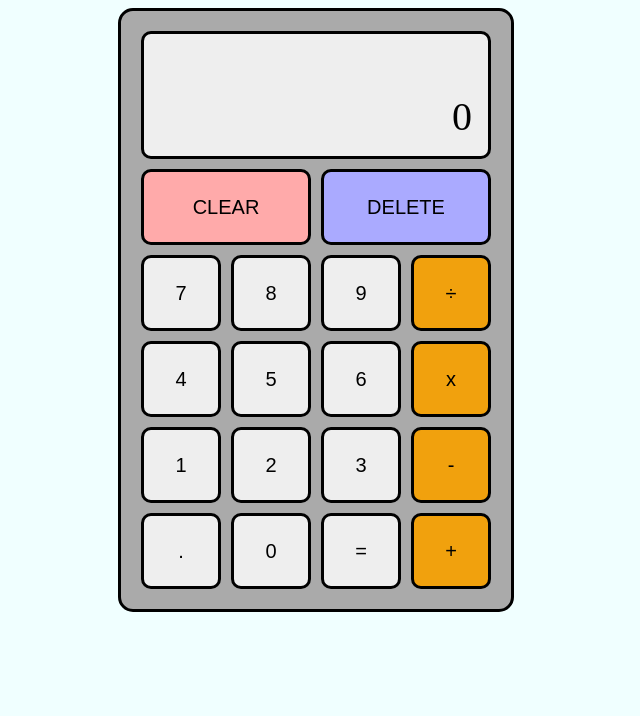
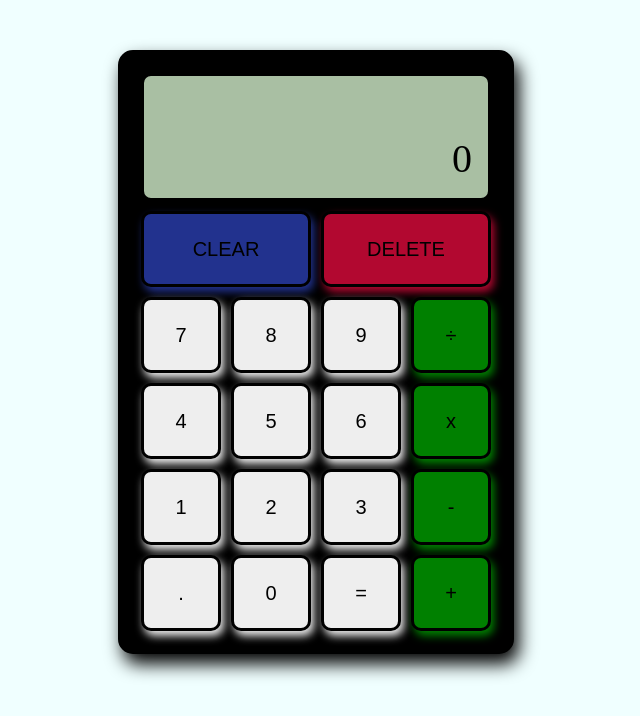
Before and after one commit to Amukayoung/Calculator, a plain HTML site: page index.html in a window 1280 px wide. Shown: the whole page, without its empty margins (324-964 px from the left). Drawn offline with Linux system fonts and the light colour scheme.

Commit message:
Updated UI styles

```diff
--- a/index.html
+++ b/index.html
@@ -10,6 +10,8 @@
 </head>
 
 <body>
+
+
     <div class="content">
         <div class="calculator">
             <div class="display">
@@ -82,10 +84,9 @@
             </div>
 
     <div class="popup">
-        <div>Cannot divide by 0!</div>
+        <div>Can't Divide a Number by 0</div>
         <button>Got it</button>
     </div>
-
 
     <div class="overlay"></div>
         </div>
--- a/styles.css
+++ b/styles.css
@@ -5,24 +5,27 @@ body{
 .content {
     display: flex;
     justify-content: center;
+    margin-top: 50px;
+
 }
 
 .calculator {
     width: 350px;
-    background-color: #aaa;
+    background-color: black;
     padding: 20px;
     display: flex;
     flex-direction: column;
     gap: 10px;
     border-radius: 15px;
     border-style: solid;
+    box-shadow: 5px 10px 18px black;
 }
 .display {
     display: flex;
     flex-direction: column;
     justify-content: center;
     align-items: flex-end;
-    background-color: #eee;
+    background-color: #a9bfa3;
     height: 90px;
     padding: 16px;
     border-radius: 10px;
@@ -58,6 +61,7 @@ body{
     border-radius: 10px;
     border-style: solid;
     background-color: #eeeeee;
+    box-shadow: 3px 5px 8px #eeeeee;
 }
 
 .button-wrapper:hover {
@@ -72,27 +76,32 @@ button {
     font-size: 20px;
 }
 #clear {
-    background-color: #FFAAAA;
+    background-color: #22328e;
+    box-shadow: 3px 5px 8px #22328e;
+
 }
 
 #clear:hover {
-    background-color: rgba(255, 170, 170, 0.7);
+    background-color: blue;
 }
 
 #delete {
-    background-color: #AAAAFF;
+    background-color: #b20830;
+    box-shadow: 3px 5px 8px #b20830;
 }
 
 #delete:hover {
-    background-color: rgba(170, 170, 255, 0.7);
+    background-color: red;
 }
 
 .operation-button {
-    background-color: rgb(241, 161, 13);
+    background-color: green;
+    box-shadow: 3px 5px 8px green;
 }
 
 .operation-button:hover {
     background-color: rgba(241, 161, 13, 0.7);
+    box-shadow: 3px 5px 8px rgba(241, 161, 13, 0.7);
 }
 
 .button-clicked {
@@ -104,7 +113,7 @@ button {
     top: 0;
     left: 50%;
     transform: translate(-50%, -50%) scale(0.1);
-    background-color: #aaa;
+    background-color: azure;
     width: 400px;
     display: flex;
     flex-direction: column;
@@ -134,10 +143,8 @@ button {
     width: 150px;
     font-size: 16px;
     padding: 8px;
-    background-color: #FFAAAA;
+    background-color: #22328e;
     border-radius: 10px;
-    /* Remove inconsistent bordering */
-    border: 1px solid black;
 }
 
 .popup > button:hover {
@@ -153,7 +160,7 @@ button {
     width: 100%;
     height: 100%;
     background-color: black;
-    opacity: 0.6;
+    opacity: 0.5;
 }
 
 .overlay-active {
```
